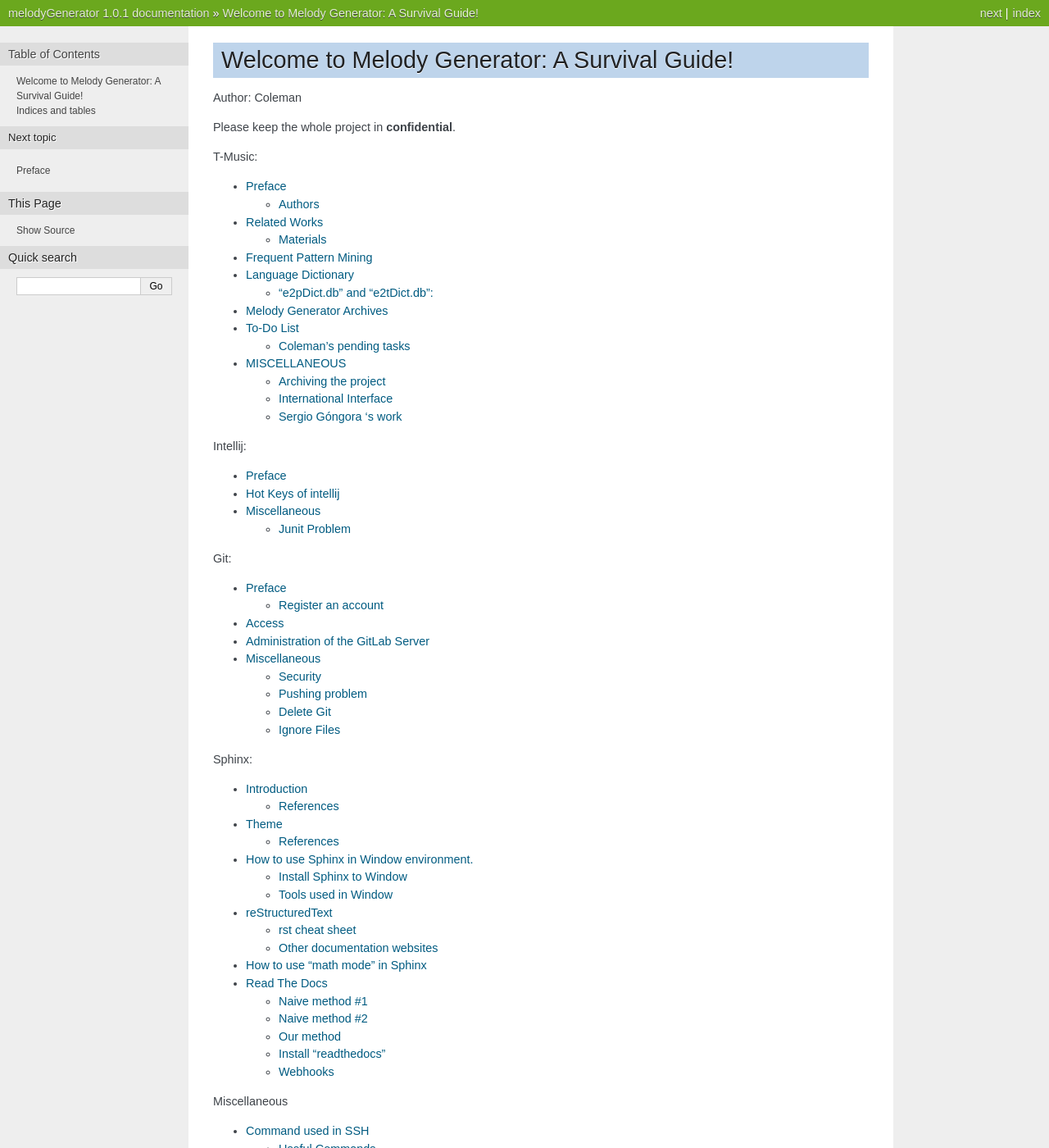
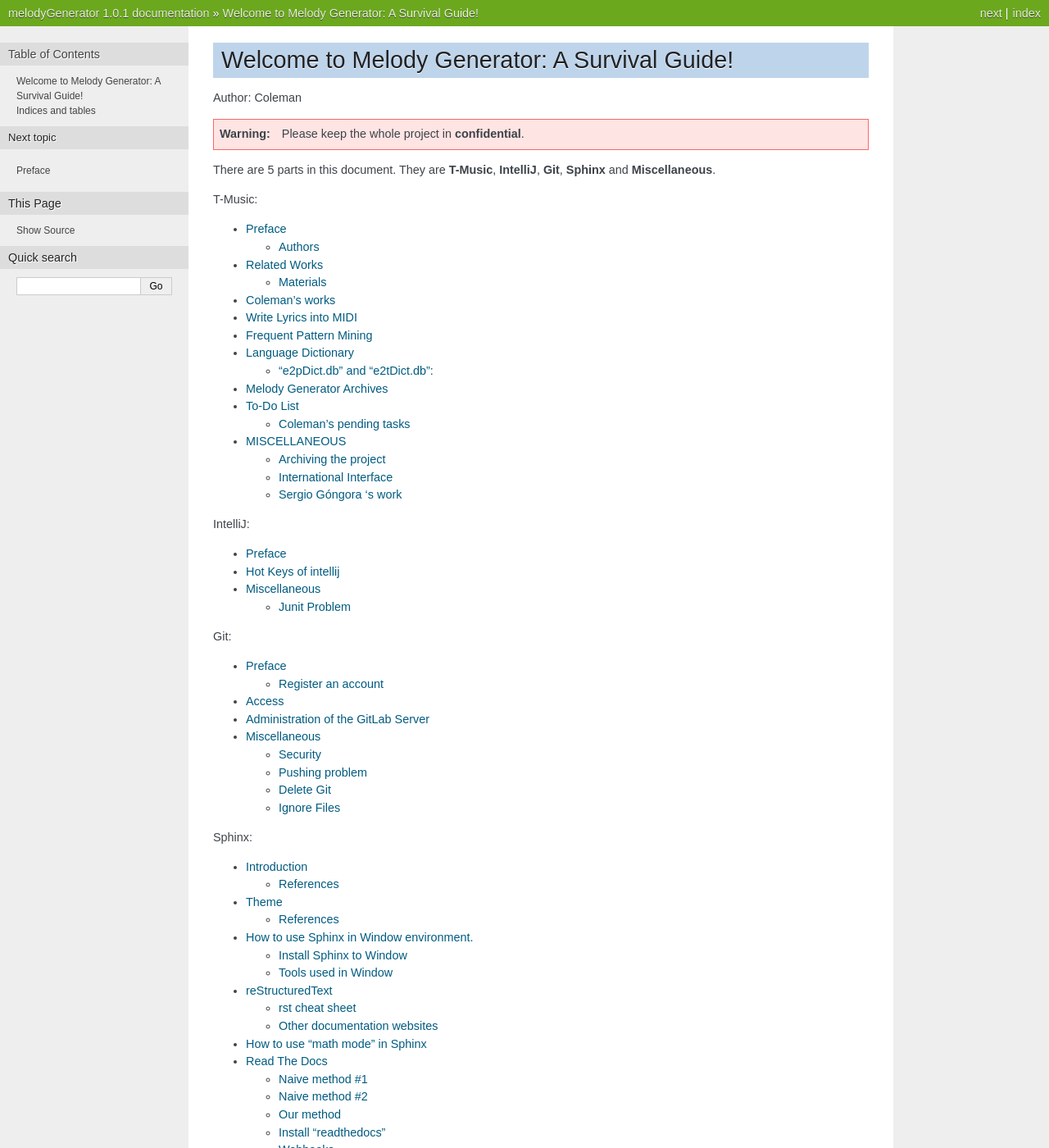
Before and after one commit to cyuab/melodyGeneratorSphinx, a Sphinx documentation site: the page built from source/index.rst, in a window 1280 px wide and 1400 px high. Shown: the whole window at 82% size. Built offline with Sphinx 7.4.7, drawn with Linux system fonts in a browser that asks for light colours; formulas are drawn with MathJax 3; pages that are not in the unit, such as notebooks, are missing from menus; some of the changed text lies outside the part shown.

Commit message:
Adding the Coleman's Work

```diff
--- a/source/index.rst
+++ b/source/index.rst
@@ -7,7 +7,10 @@
 ================================================
 Author: Coleman
 
-Please keep the whole project in **confidential**.
+.. warning:: Please keep the whole project in **confidential**.
+
+There are 5 parts in this document. They are **T-Music**, **IntelliJ**, **Git**, **Sphinx** and **Miscellaneous**.
+
 
 T-Music:
 
@@ -16,13 +19,15 @@
 
    tMusic/preface
    tMusic/related
+   tMusic/coleman
+   tMusic/writeLyrics
    tMusic/freqPatternMining
    tMusic/langDict
    tMusic/archive
    tMusic/toDo
    tMusic/miscellaneous
 
-Intellij:
+IntelliJ:
 
 .. toctree::
    :maxdepth: 2
--- a/source/miscellaneous/java.rst
+++ b/source/miscellaneous/java.rst
@@ -30,7 +30,7 @@
 - JAVA - ArrayList用法、與Array的差別
 http://n198862320.pixnet.net/blog/post/34593403-java---arraylist%E7%94%A8%E6%B3%95%E3%80%81%E8%88%87array%E7%9A%84%E5%B7%AE%E5%88%A5
 
-Questions Coleman have asked in stackoverflow about this project
+Questions Coleman has asked in stackoverflow about this project
 -------------------------------------------------------------------
 -Solve this matching with exponential running time in brute force manner
 http://stackoverflow.com/questions/37225845/solve-this-matching-with-exponential-running-time-in-brute-force-manner
```
Also changed, not shown: source/sphinx/miscellaneous.rst (added, +7 -0 lines), source/tMusic/coleman.rst (added, +17 -0 lines), source/tMusic/writeLyrics.rst (added, +9 -0 lines).
